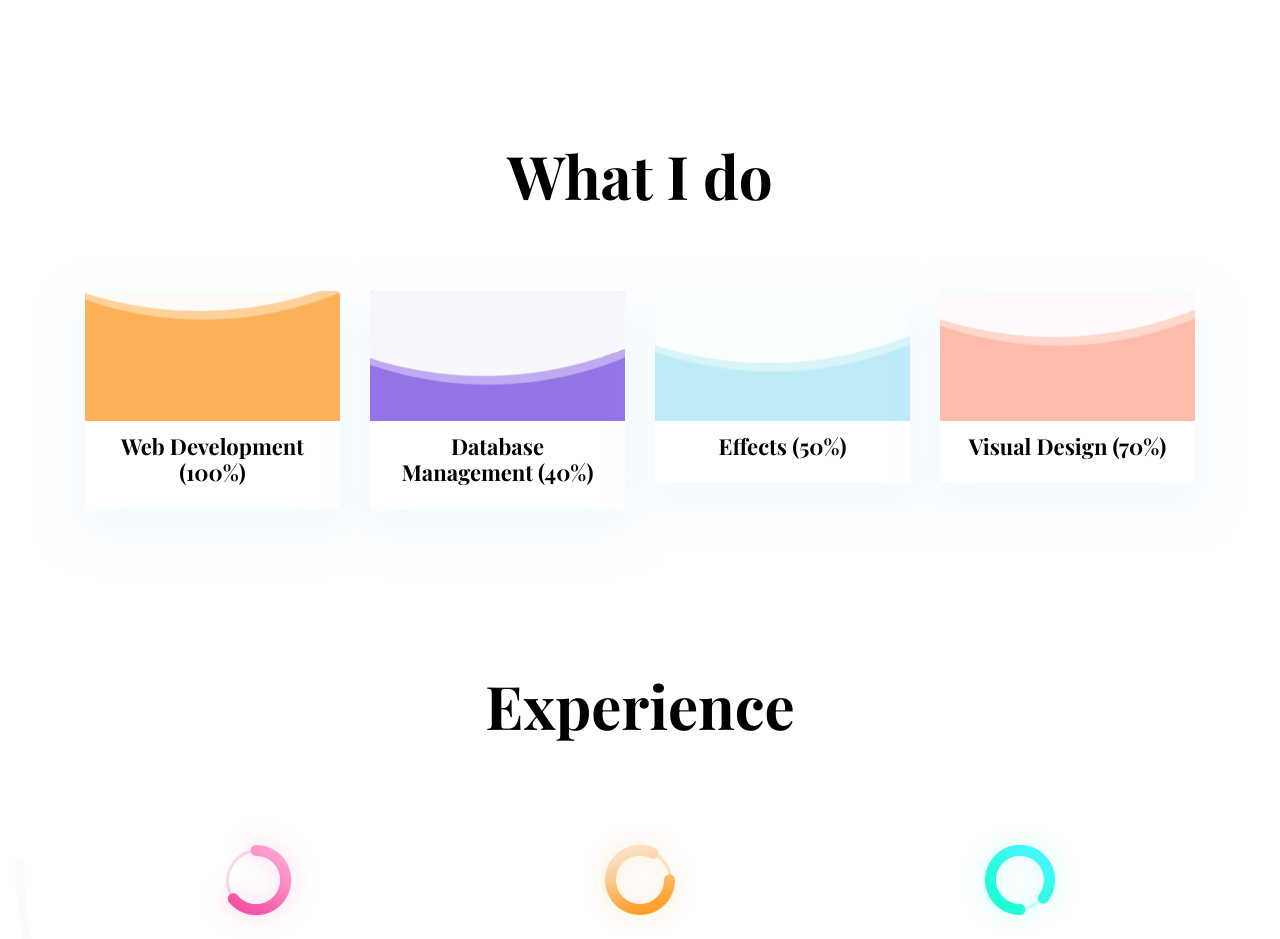
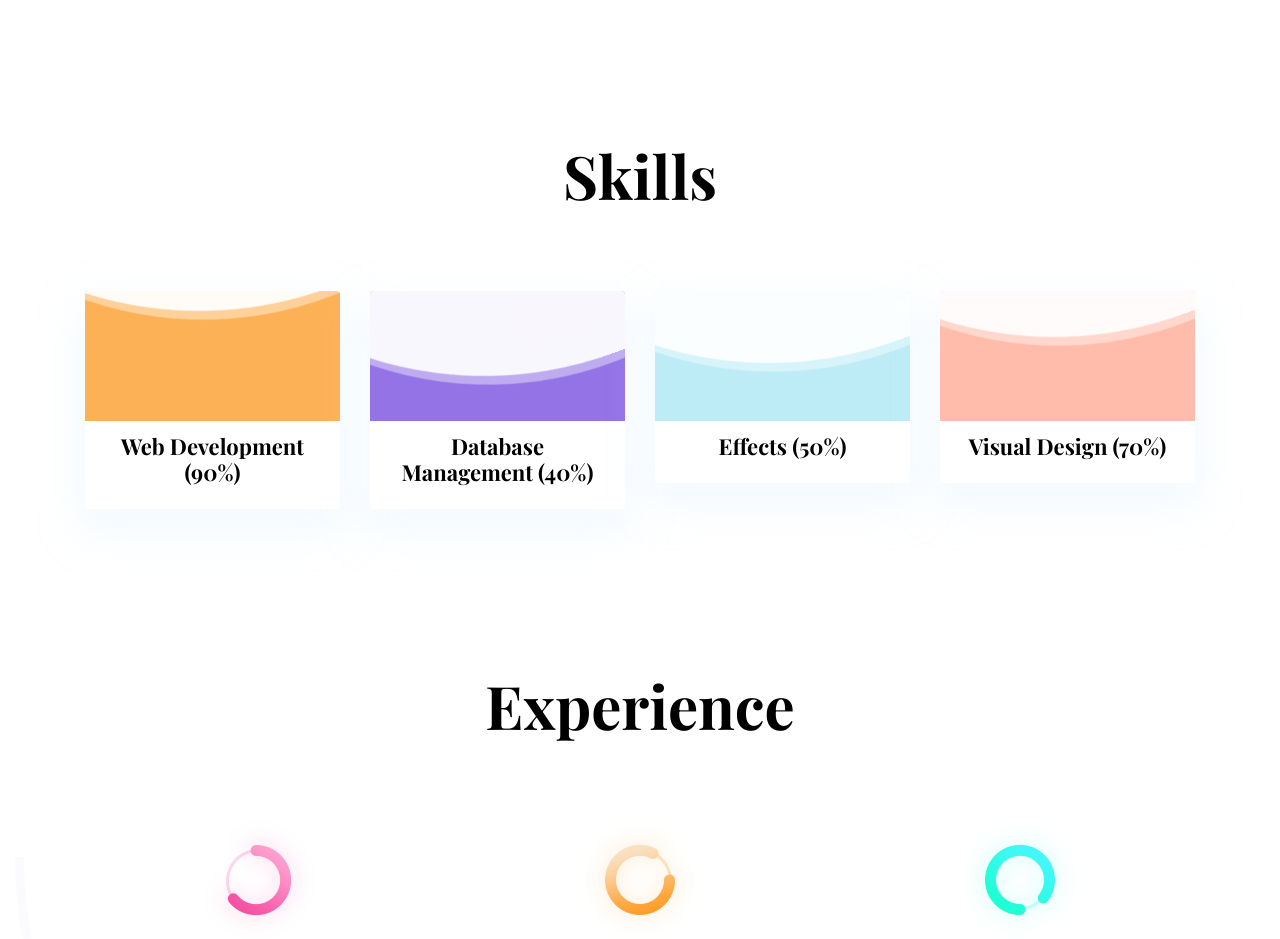
Before and after one commit to bcstidd/portfolio2, a website: page theme/index.html in a window 1280 px wide. Shown: the part 1160-2099 px from the top of the page. Drawn offline with nearby package versions, Linux system fonts and the light colour scheme.

Commit message:
index.html skills update

```diff
--- a/theme/index.html
+++ b/theme/index.html
@@ -126,7 +126,7 @@
   <div class="container">
     <div class="row">
       <div class="col-lg-12 text-center">
-        <h2 class="section-title">What I do</h2>
+        <h2 class="section-title">Skills</h2>
       </div>
       <div class="col-lg-3 col-sm-6 mb-4 mb-lg-0">
         <div class="card shadow text-center">
@@ -134,7 +134,7 @@
             <div class="wave" data-progress="90%"></div>
           </div>
           <div class="card-footer bg-white">
-            <h4 class="card-title">Web Development (100%)</h4>
+            <h4 class="card-title">Web Development (90%)</h4>
           </div>
         </div>
       </div>
```
